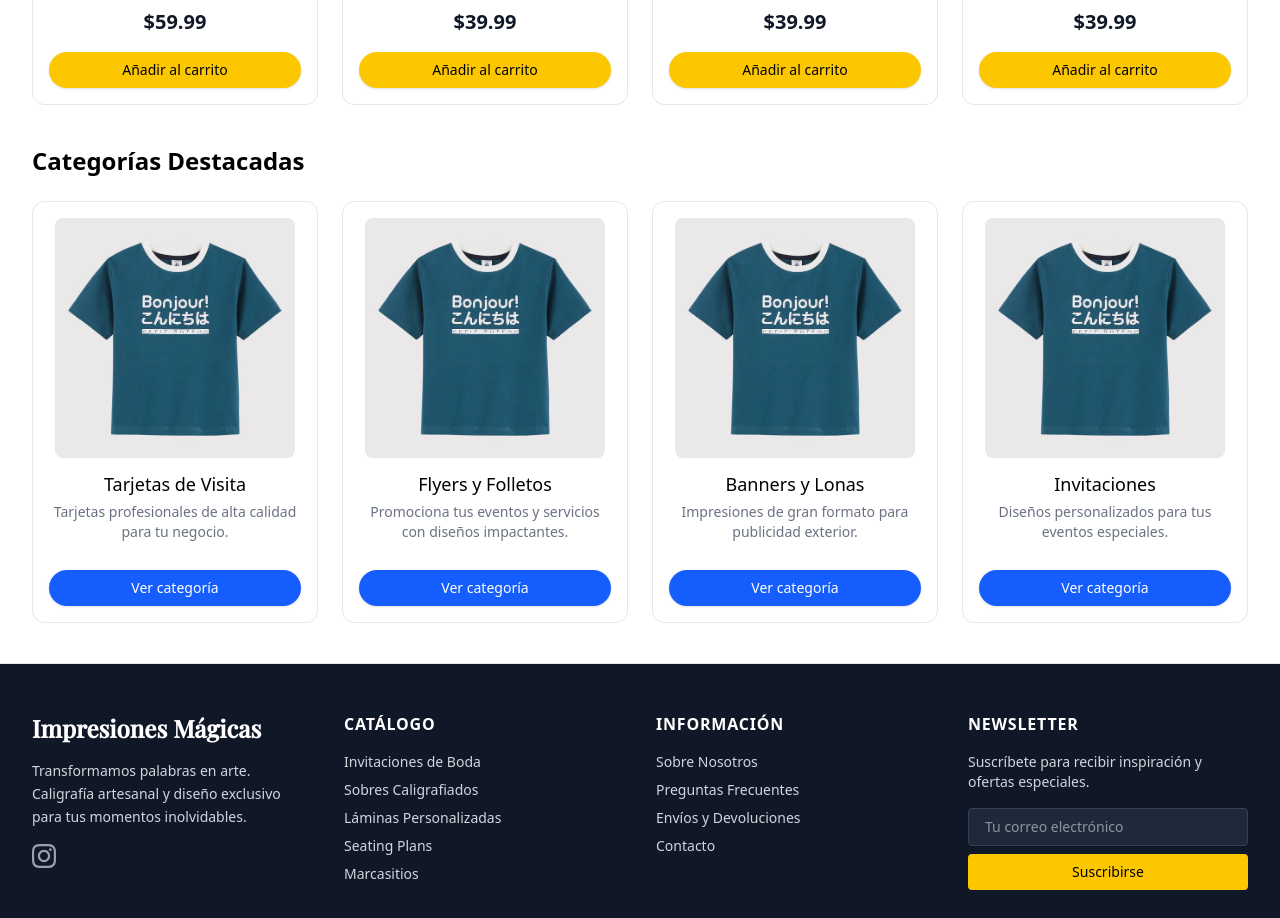
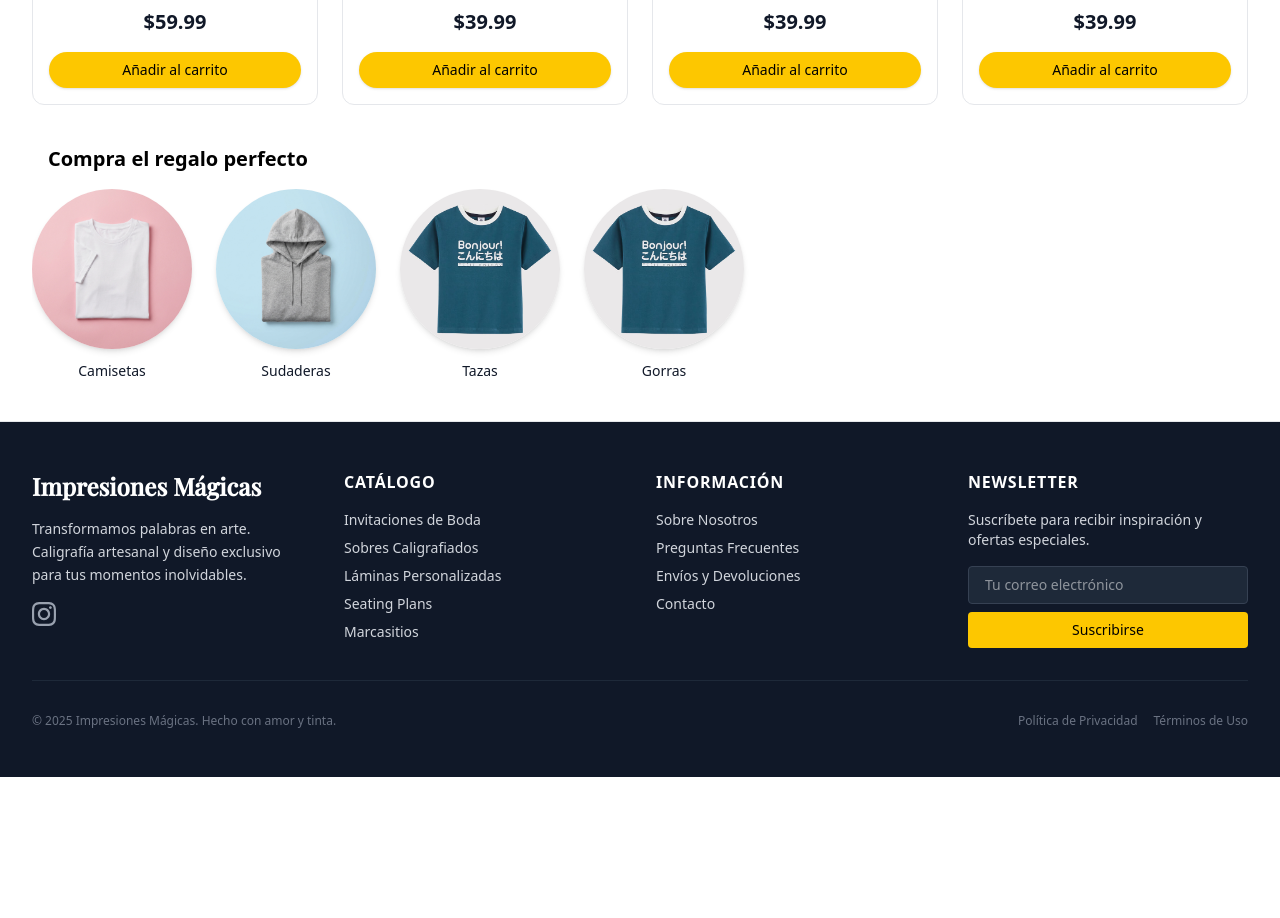
Before and after one commit to impresiones-magicas/frontend-impresiones-magicas, a Next.js app: page / in a window 1280 px wide. Shown: the part 1240-2158 px from the top of the page. After the commit the page ends 2017 px from the top, so only its background shows below. Built offline with nearby package versions, Linux system fonts and the light colour scheme.

Commit message:
nuevas categorias

```diff
--- a/src/app/layout.tsx
+++ b/src/app/layout.tsx
@@ -20,8 +20,8 @@ const playfairDisplay = Playfair_Display({
 });
 
 export const metadata: Metadata = {
-  title: "Astro Basics",
-  description: "Generated by create next app",
+  title: "Impresiones mágicas",
+  description: "Impresiones mágicas"
 };
 
 export default function RootLayout({
--- a/src/components/CategoryCard.tsx
+++ b/src/components/CategoryCard.tsx
@@ -14,47 +14,25 @@ interface CategoryCardProps {
 const CategoryCard: React.FC<CategoryCardProps> = ({
   name,
   image,
-  description,
-  id,
-  productCount = 0
+  id
 }) => {
   return (
-    <article className="bg-white mb-4 border border-gray-200 rounded-xl p-4 w-full flex flex-col justify-between transition-transform hover:scale-105 duration-300">
-      <div className="flex flex-col items-center text-center">
-        <Link href={`/categories/${id}`} className="w-full flex flex-col items-center group">
+    <Link href={`/categories/${id}`} className="flex flex-col items-center group">
+      <div className="relative mb-3">
+        {/* Círculo con imagen de fondo */}
+        <div className="w-32 h-32 sm:w-36 sm:h-36 md:w-40 md:h-40 rounded-full overflow-hidden transition-transform group-hover:scale-105 duration-300 shadow-md">
           <img
             src={image}
             alt={name}
-            className="rounded-lg object-cover h-60 w-auto aspect-square mb-3 group-hover:opacity-90 transition-opacity"
+            className="w-full h-full object-cover group-hover:opacity-90 transition-opacity"
           />
-
-          <h3 className="text-lg font-medium mb-1 group-hover:text-blue-600 transition-colors">{name}</h3>
-        </Link>
-        <p className="text-sm text-gray-500 mb-3 line-clamp-2">{description}</p>
-
-        {/* Contador de productos */}
-        <div className="flex items-center gap-1 mb-4">
-          {/* <svg
-            xmlns="http://www.w3.org/2000/svg"
-            viewBox="0 0 24 24"
-            fill="currentColor"
-            className="w-5 h-5 text-gray-600"
-          >
-            <path d="M2.25 2.25a.75.75 0 000 1.5h1.386c.17 0 .318.114.362.278l2.558 9.592a3.752 3.752 0 00-2.806 3.63c0 .414.336.75.75.75h15.75a.75.75 0 000-1.5H5.378A2.25 2.25 0 017.5 15h11.218a.75.75 0 00.674-.421 60.358 60.358 0 002.96-7.228.75.75 0 00-.525-.965A60.864 60.864 0 005.68 4.509l-.232-.867A1.875 1.875 0 003.636 2.25H2.25zM3.75 20.25a1.5 1.5 0 113 0 1.5 1.5 0 01-3 0zM16.5 20.25a1.5 1.5 0 113 0 1.5 1.5 0 01-3 0z" />
-          </svg> */}
-          {/* <span className="text-sm text-gray-600">{productCount} productos</span> */}
         </div>
       </div>
 
-      {/* Botón de acción */}
-      <div className="flex flex-col gap-2 w-full">
-        <Link href={`/categories/${id}`}>
-          <button className="w-full bg-blue-600 hover:bg-blue-700 text-white font-medium py-2 px-4 rounded-full text-sm shadow-sm transition-colors cursor-pointer">
-            Ver categoría
-          </button>
-        </Link>
-      </div>
-    </article>
+      <h3 className="text-sm font-medium text-center text-gray-900 group-hover:text-blue-600 transition-colors px-2">
+        {name}
+      </h3>
+    </Link>
   );
 };
 
--- a/src/components/FeaturedCategories.tsx
+++ b/src/components/FeaturedCategories.tsx
@@ -7,21 +7,18 @@ const FeaturedCategories = () => {
     const featuredCategories = categoriesData.filter(c => c.featured);
 
     return (
-        <section className="max-w-8xl px-4 py-6">
-            <h2 className="mb-4 mx-4 text-2xl font-semibold mb-6">Categorías Destacadas</h2>
+        <section className="max-w-8xl mx-4 py-6 bg-white">
+            <h2 className="px-8 text-xl font-semibold mb-4">Compra el regalo perfecto</h2>
 
-            <div
-                className="
-          px-4                /* espacio igual a izquierda y derecha */
-          grid
-          gap-6               /* mismo espacio en todas las direcciones */
-          sm:grid-cols-2
-          lg:grid-cols-4
-        "
-            >
-                {featuredCategories.map(category => (
-                    <CategoryCard key={category.id} {...category} />
-                ))}
+            <div className="relative px-4">
+                {/* Contenedor con scroll horizontal */}
+                <div className="flex gap-6 overflow-x-auto pb-4 scrollbar-hide snap-x snap-mandatory">
+                    {featuredCategories.map(category => (
+                        <div key={category.id} className="flex-shrink-0 snap-start">
+                            <CategoryCard {...category} />
+                        </div>
+                    ))}
+                </div>
             </div>
         </section>
     );
--- a/src/data/categories.json
+++ b/src/data/categories.json
@@ -1,34 +1,34 @@
 [
   {
     "id": 1,
-    "name": "Tarjetas de Visita",
-    "image": "/img/foto.jpg",
-    "description": "Tarjetas profesionales de alta calidad para tu negocio.",
+    "name": "Camisetas",
+    "image": "/img/camisetas.png",
+    "description": "Camisetas personalizadas con tu diseño.",
     "featured": true,
-    "productCount": 45
+    "productCount": 120
   },
   {
     "id": 2,
-    "name": "Flyers y Folletos",
-    "image": "/img/foto.jpg",
-    "description": "Promociona tus eventos y servicios con diseños impactantes.",
+    "name": "Sudaderas",
+    "image": "/img/sudaderas.png",
+    "description": "Sudaderas con capucha y sin capucha personalizables.",
     "featured": true,
-    "productCount": 32
+    "productCount": 85
   },
   {
     "id": 3,
-    "name": "Banners y Lonas",
+    "name": "Tazas",
     "image": "/img/foto.jpg",
-    "description": "Impresiones de gran formato para publicidad exterior.",
+    "description": "Tazas personalizadas para regalar o promocionar.",
     "featured": true,
-    "productCount": 28
+    "productCount": 95
   },
   {
     "id": 4,
-    "name": "Invitaciones",
+    "name": "Gorras",
     "image": "/img/foto.jpg",
-    "description": "Diseños personalizados para tus eventos especiales.",
+    "description": "Gorras bordadas o estampadas con tu logo.",
     "featured": true,
-    "productCount": 56
+    "productCount": 67
   }
 ]
```
Also changed, not shown: public/img/camisetas.png (added), public/img/sudaderas.png (added).
